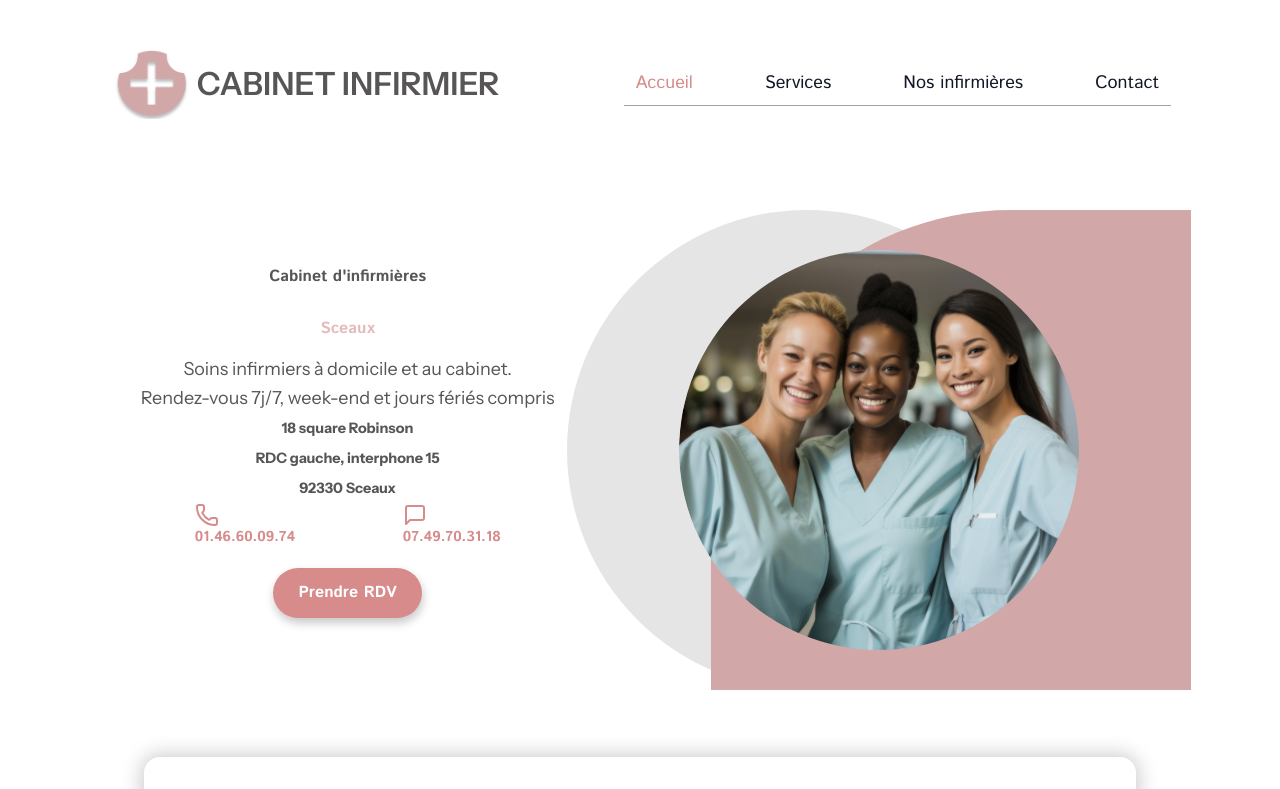
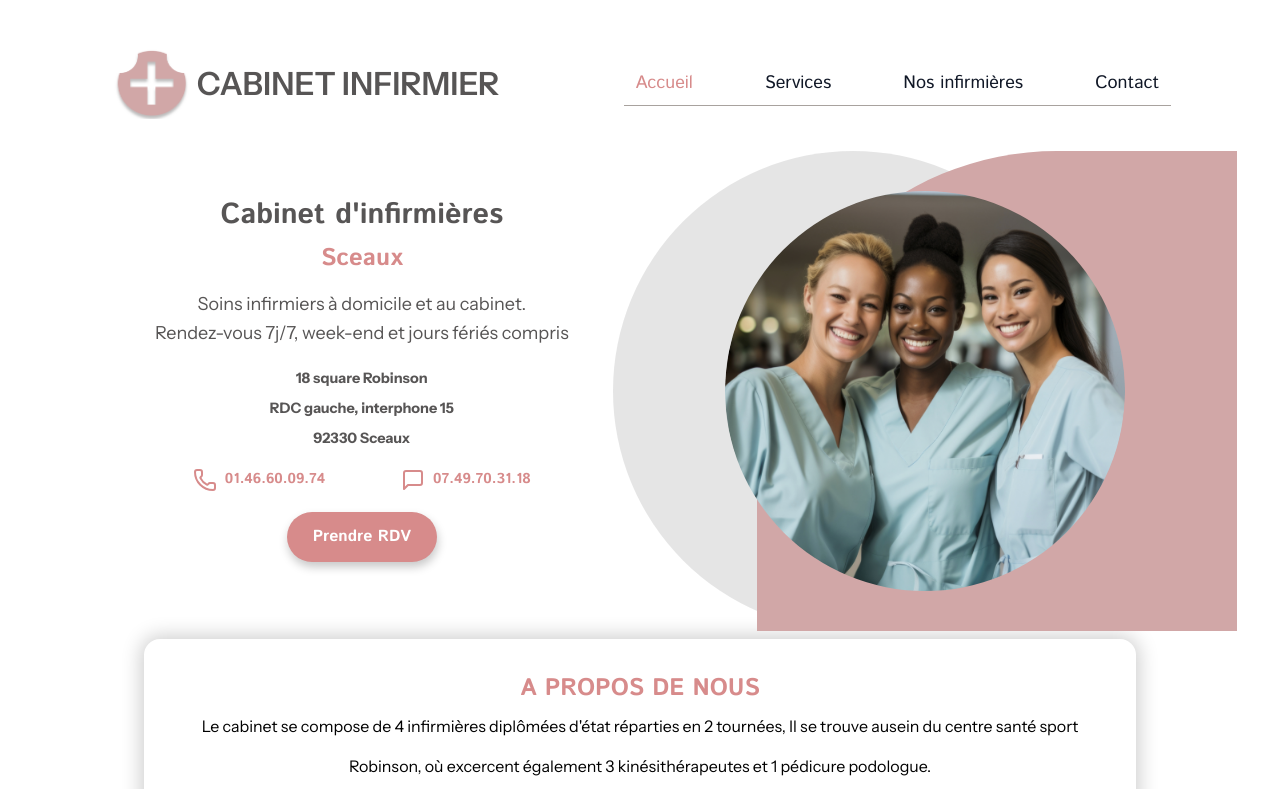
Before and after one commit to Cabinet-Infirmier/cabinet-infirmier-sceaux, a React (Vite) app: page / in a window 1280 px wide. Shown: the top 789 px of the page. Built offline with nearby package versions, Linux system fonts and the light colour scheme.

Commit message:
modify display

```diff
--- a/src/components/hero/Hero.jsx
+++ b/src/components/hero/Hero.jsx
@@ -11,8 +11,8 @@ function Hero() {
     <div className={styles.hero}>
       <div className={styles.container}>
         <div>
-          <h1>Cabinet d&apos;infirmières</h1>
-          <h2>Sceaux</h2>
+          <h2>Cabinet d&apos;infirmières</h2>
+          <h3>Sceaux</h3>
 
           <div>
             <p>
--- a/src/components/hero/Hero.module.css
+++ b/src/components/hero/Hero.module.css
@@ -1,7 +1,7 @@
 .hero {
   margin-top: 1em;
   display: flex;
-  justify-content: center;
+  justify-content: space-around;
   align-items: center;
   flex-wrap: wrap;
   text-align: center;
@@ -9,26 +9,25 @@
   width: 100%;
 }
 
-.hero h1,
-h2 {
-  font-family: Istok Web;
+.hero h2 {
+  font-family: "Istok Web", serif;
   font-weight: 700;
-  font-size: px2.25rem;
+  font-size: 1.8rem;
   line-height: 3.239rem;
   letter-spacing: 0%;
   text-align: center;
+  color: #575555;
+  margin-top: 0;
 }
 
-.hero h2 {
-  color: #e4bbbb;
-  margin-top: 0;
+.hero h3 {
+  color: "#e4bbbb";
 }
 
 .hero .container {
   display: flex;
   justify-content: center;
   align-items: center;
-  margin-left: 4rem;
 }
 
 .hero .container p {
@@ -37,14 +36,12 @@ h2 {
   line-height: 29px;
   letter-spacing: 3%;
   text-align: center;
-  width: 383;
-  height: 87;
-  top: 218px;
-  left: 184px;
+  margin-top: 15px;
 }
 
 .address {
   font-weight: bold;
+  margin-top: 15px;
 }
 
 a {
@@ -55,12 +52,9 @@ a {
 .containerImage {
   position: relative;
   padding-top: 2rem;
-  width: 40rem;
-  height: 34.375rem;
   display: flex;
   justify-content: center;
   align-items: center;
-  margin: 0 auto;
 }
 
 .grayForm {
@@ -141,4 +135,24 @@ a {
   font-weight: bold;
   margin-bottom: 20px;
   font-size: 0.9em;
+  margin-top: 15px;
 }
+
+.contact > div {
+  display: flex;
+  justify-content: center;
+  align-items: center;
+}
+.contact > div > a {
+  margin-left: 8px;
+}
+
+@media (max-width: 1048px) {
+  .hero {
+    flex-direction: column;
+  }
+
+  .containerImage {
+    margin-top: 50px;
+  }
+}
```
